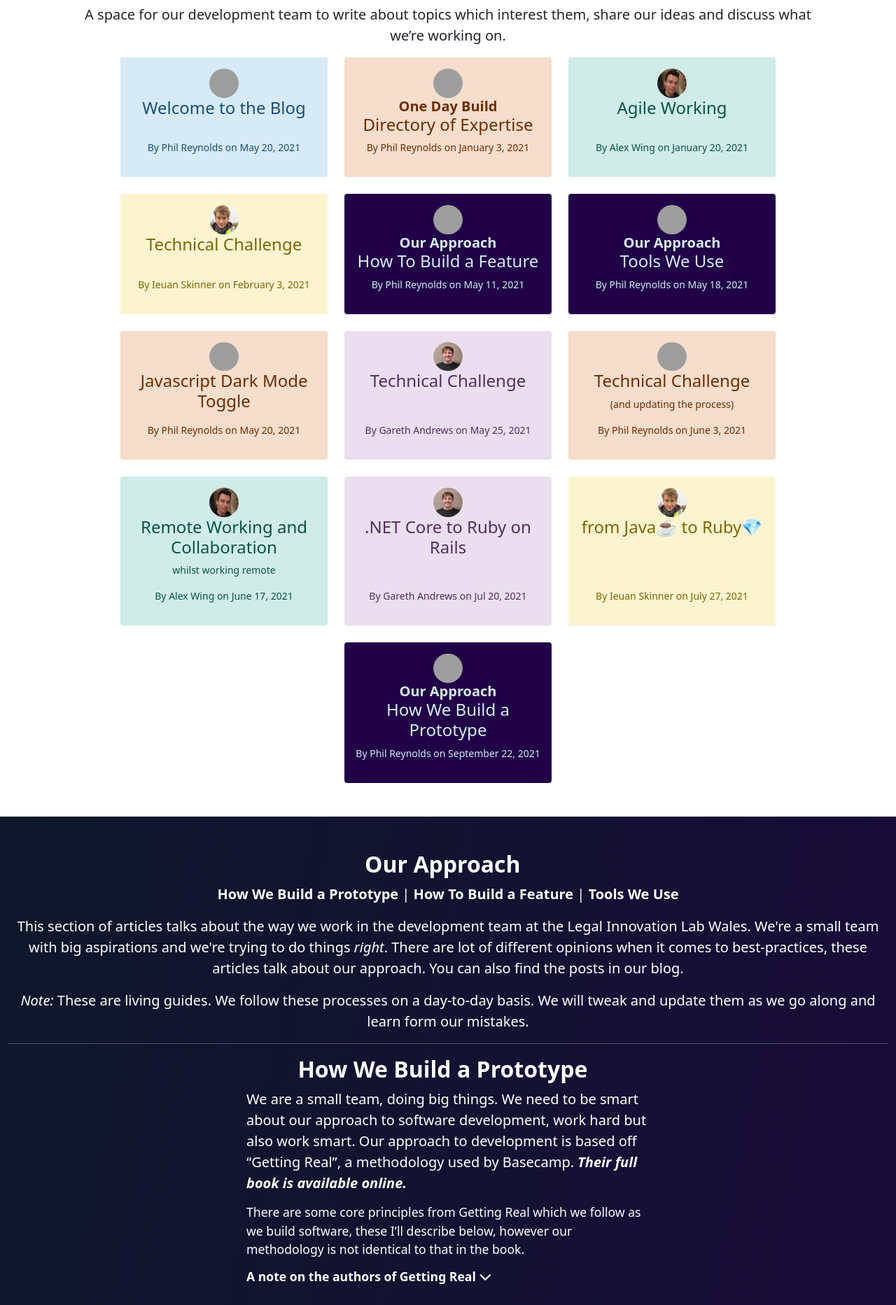
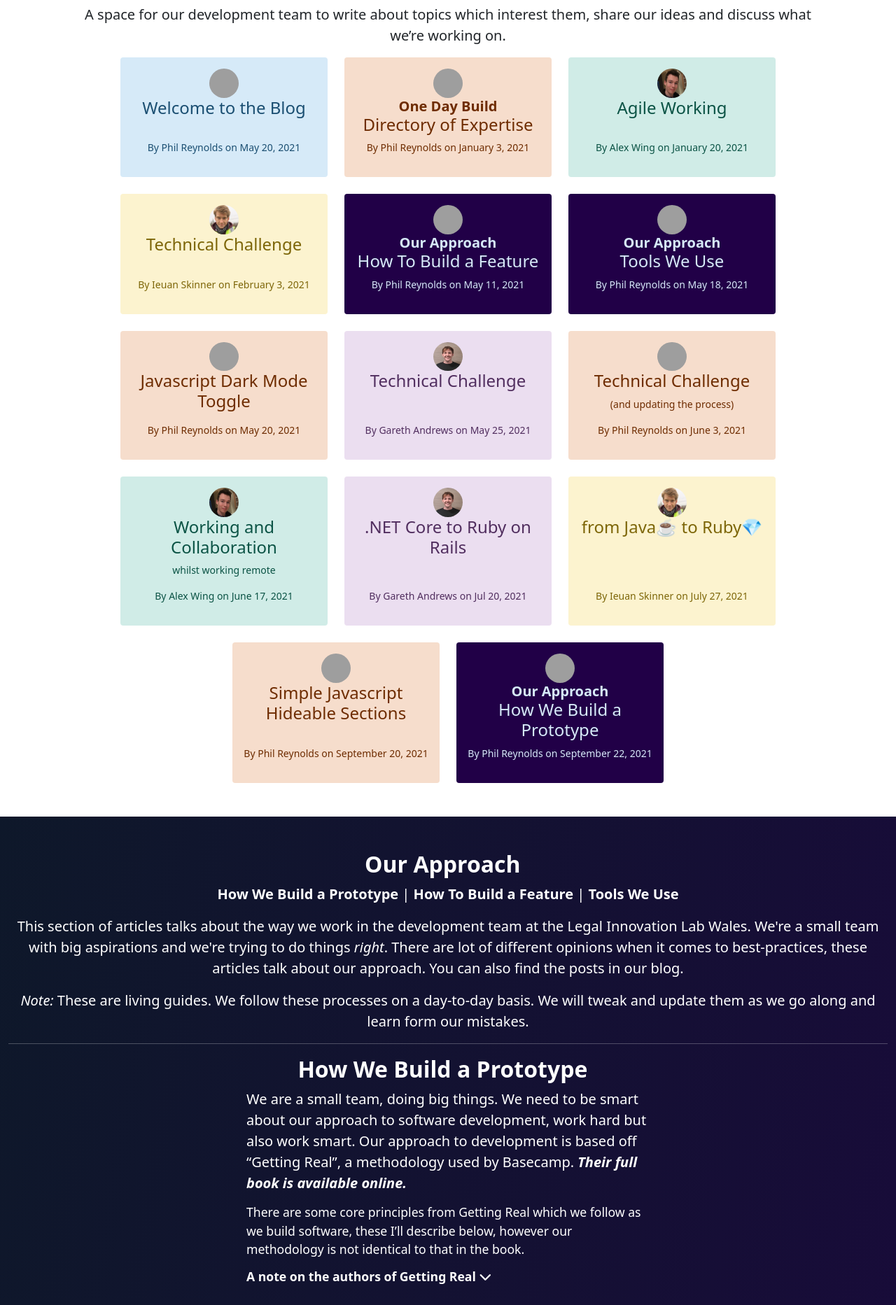
Before and after one commit to Legal-Innovation-Lab-Wales/dev-page, a Jekyll site: the page built from index.html, in a window 1280 px wide. Shown: the part 3180-5045 px from the top of the page at 70% size. Built offline with Jekyll 4.4.1, drawn with Linux system fonts in a browser that asks for light colours; nearby versions of some CDN libraries; part of the change alters nothing that is shown; grey boxes are pictures that could not be loaded.

Commit message:
add blog post on js hideable sections

```diff
--- a/_data/blog-posts.yml
+++ b/_data/blog-posts.yml
@@ -98,7 +98,7 @@
   author: Alex
   full-name: Alex Wing
   short-title: remote
-  full-title: Remote Working and Collaboration
+  full-title: Working and Collaboration
   sub-title: whilst working remote
   file-type: html
   publish-date: June 17
@@ -128,6 +128,16 @@
 - layout: blog
   author: Phil
   full-name: Phil Reynolds
+  short-title: hideable-sections
+  full-title: Simple Javascript Hideable Sections
+  file-type: html
+  publish-date: September 20
+  publish-year: 2021
+  card-color: orange
+
+- layout: blog
+  author: Phil
+  full-name: Phil Reynolds
   category: Our Approach
   short-title: build-a-prototype
   full-title: How We Build a Prototype
--- /dev/null
+++ b/blog/phil/2021/hideable-sections.html
@@ -0,0 +1,78 @@
+---
+layout: blog
+author: Phil
+full-name: Phil Reynolds
+short-title: hideable-sections
+full-title: Simple Javascript Hideable Sections
+file-type: html
+publish-date: September 20
+publish-year: 2021
+card-color: orange
+---
+
+<h1>Simple Javascript Hideable Sections</h1>
+<p class="subheading">Boostrap has a very helpful <a href="https://getbootstrap.com/docs/5.0/components/collapse/">"collapse"</a>
+    class. However, where possible I'm tyring to avoid using large frameworks for the sake of line or two of code. </p>
+
+<p>I don't feel as though there is any need to load in an entire library or framework if you are only looking to use one
+    or two features. Its lazy programming to do this. Often it can facilitate an increase of pace if you're looking to
+    develop something quickly, but in these cases I will always strongly advocate for a reduction in scope rather than
+    bolting on additional libraries and frameworks which have potential to impact user experience or introduce
+    vulnerabilities further down the road.</p>
+
+<p>In an <a href="/blog/phil/2021/build-a-prototype.html">upcoming post</a>, I was looking to add a small section which
+    was not important to the overall message of the article, but I wanted visitors to be able to read it should they
+    want. Look for the "How we build a Prototype" post when it goes live to see that use case.</p>
+
+<p>I've used the Boostrap collapse functionality extensively in the past, however always when I've been leveraging the
+    full toolkit. For our developer blog, one of the key aims is to keep it as lightweight as possible. We use Jekyll as
+    a <a href="https://www.cloudflare.com/en-gb/learning/performance/static-site-generator/">SSG</a> and have as little
+    JS running as possible. We have boostrap on the main page for buttons and cards, but it's in the backlog to strip
+    this out and go back to basics.</p>
+
+<p>To solve this problem without bootstrap, with Vanilla JS the first port of call, as with all problems like this was
+    a quick Google. The first result was from <a href="https://www.w3schools.com/howto/howto_js_collapsible.asp">W3Schools</a>.
+    I'm always skeptical of W3Schools, and this page is a great example of why. The code is outdated and way
+    overcomplicated. There were also some stackoverflow results, but most were outdated or relying heavily on JQuery.
+    (If you're unsure why this is a problem, have a look <a
+            href="https://www.google.com/search?q=why+should+you+not+jquery">here</a>, ES6 is great.)</p>
+
+<p>No luck there, time to build it from scratch. What do I want it to do? I want a button to unhide a section, then hide
+    it when pressed again.</p>
+
+<p>First the button</p>
+<pre><code class="language-html">
+&lt;a onclick="collapseElement('#note')">Title of what to reveal &lt;i class="fas fa-chevron-down">&lt;/i>&lt;/a>
+&lt;p id="note" class="hideable">Revealable text content&lt;/p>
+        </code></pre>
+
+<p>Then toggle the class with some js</p>
+<pre><code class="language-js">
+function collapseElement(input) {
+    const section = document.querySelector(input);
+    section.classList.toggle("reveal")
+}
+        </code></pre>
+<p>Then set it to reveal with a transition</p>
+<pre><code class="language-scss">
+.collapse {
+  max-height: 0;
+  overflow: hidden;
+  transition: all .5s cubic-bezier(0, 1, 0, 1);
+  &.collapse-show{
+    max-height: 20rem;
+    transition: all .5s ease-in-out;
+  }
+}
+        </code></pre>
+
+<p>The output here I think is way simpler than anything I could find online. There's no need to overcomplicate it. One
+    thing that could be done better is to swap the down chevron to an up chevron, I might add that later on.</p>
+<p>Here it is in action.</p>
+<a onclick="collapseElement('#authorNote')">Click to reveal the section <i class="fas fa-chevron-down"></i></a>
+<p id="authorNote" class="hideable">This is the hidden section. With some content. Together, we have the power to
+    revolutionise the industry. Innovative technologies, such as artificial intelligence and blockchain, are ready to
+    transform access to justice, legal decision-making and legal advice. The Legal Innovation Lab Wales is here to
+    accelerate advancements in the industry and invigorate growth in Legal Tech in Wales and beyond.</p>
+
+<p>Thanks for reading, if you have any feedback or suggestions please get in touch!</p>
```
